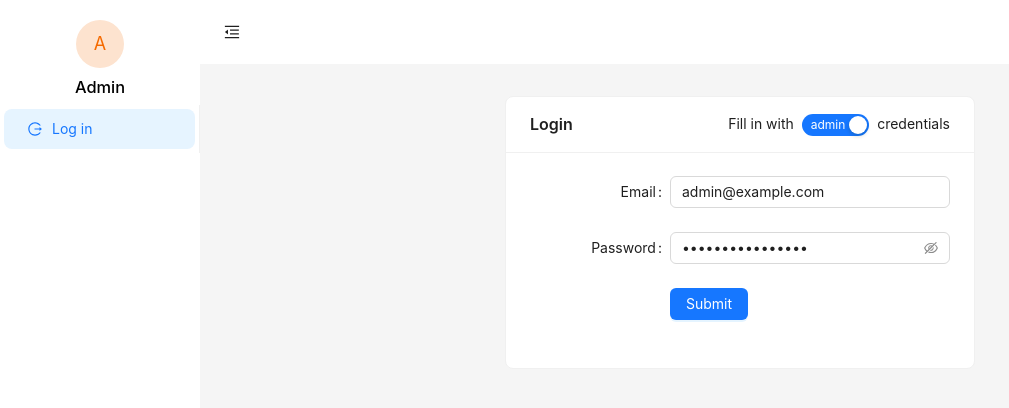
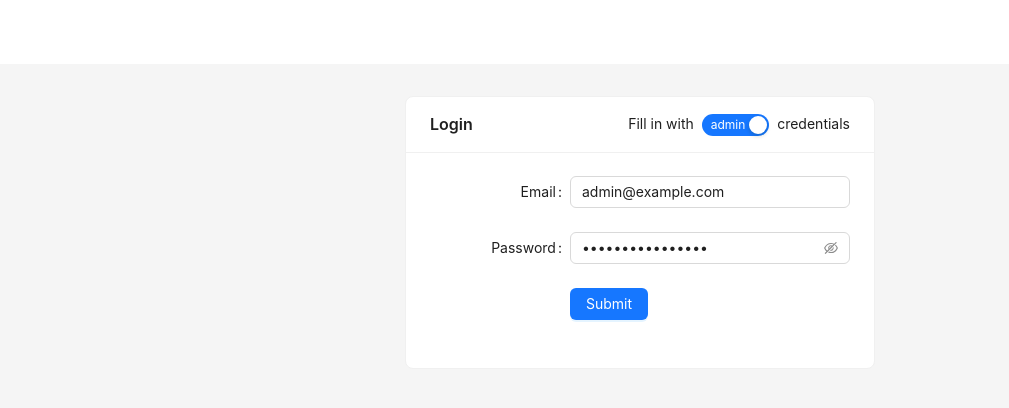
Before and after one commit to eyudina/ingredient-checker, a React (Create React App) app: page /ingredient-checker/login in a window 1280 px wide. Shown: the top 408 px of the page, without its empty margins (0-1009 px from the left). Built offline with nearby package versions, Linux system fonts and the light colour scheme.

Commit message:
Update access control and routing

```diff
--- a/src/App.tsx
+++ b/src/App.tsx
@@ -6,8 +6,7 @@ import LoginPage from "components/LoginPage";
 import AppLayout from "components/AppLayout";
 import { PropertiesTable } from "components/PropertiesTable";
 import { IngredientsTable } from "components/IngredientsTable";
-import { userHasFeature } from "utils";
-import { Feature } from "types";
+import PrivateRoute from "components/PrivateRoute";
 
 const App = () => {
   const currentUser = store.getState().auth.user;
@@ -17,8 +16,18 @@ const App = () => {
       <BrowserRouter basename="/ingredient-checker">
         <Routes>
           <Route path="/" element={<AppLayout />}>
-            <Route index element={<IngredientsTable />} />
-            <Route path="properties" element={<PropertiesTable />} />
+            <Route
+              path="/"
+              element={
+                <PrivateRoute element={<IngredientsTable />}></PrivateRoute>
+              }
+            />
+            <Route
+              path="properties"
+              element={
+                <PrivateRoute element={<PropertiesTable />}></PrivateRoute>
+              }
+            />
             <Route path="login" element={<LoginPage />} />
             <Route path="*" element={<Navigate to="/" />} />
           </Route>
--- a/src/components/AppLayout.tsx
+++ b/src/components/AppLayout.tsx
@@ -9,10 +9,7 @@ import {
   MenuFoldOutlined,
   MenuUnfoldOutlined,
 } from "@ant-design/icons";
-import { Feature } from "types";
-import { useSelector } from "react-redux";
-import { RootState } from "redux/store";
-import { userHasFeature } from "utils";
+import { useCurrentUser, useIsAdmin } from "./auth";
 
 const { Header, Sider, Content } = Layout;
 const { useBreakpoint } = Grid;
@@ -24,7 +21,6 @@ const items = [
     label: "Ingredients",
     icon: <ExperimentOutlined />,
     path: "/",
-    requiredFeatures: [Feature.ingredientIndex],
   },
   {
     key: "properties",
@@ -32,24 +28,15 @@ const items = [
     label: "Properties",
     icon: <DatabaseOutlined />,
     path: "/properties",
-    requiredFeatures: [],
   },
   {
     key: "logout",
     type: "item",
     label: "Log out",
     icon: <LogoutOutlined />,
-    path: "/logout",
+    path: "/login",
   },
 ];
-
-const loginMenuItem = {
-  key: "login",
-  type: "item",
-  label: "Log in",
-  icon: <LogoutOutlined />,
-  path: "/login",
-};
 
 export const AppLayout = () => {
   const screens = useBreakpoint();
@@ -58,9 +45,11 @@ export const AppLayout = () => {
   const [collapsed, setCollapsed] = useState(isMobile);
   const [pageTitle, setPageTitle] = useState("Ingredients");
   const [selectedKey, setSelectedKey] = useState("/");
+  const [showSidebar, setShowSidebar] = useState(true);
   const location = useLocation();
 
-  const currentUser = useSelector((state: RootState) => state.auth.user);
+  const currentUser = useCurrentUser();
+  const isAdmin = useIsAdmin();
 
   const {
     token: { colorBgContainer },
@@ -75,6 +64,7 @@ export const AppLayout = () => {
       case "/":
         setPageTitle("Ingredients");
         setSelectedKey("ingredients");
+        setShowSidebar(true);
         break;
       case "/properties":
         setPageTitle("Properties");
@@ -82,16 +72,19 @@ export const AppLayout = () => {
         break;
       case "/login":
         setPageTitle("");
-        setSelectedKey("login");
+        setSelectedKey("logout");
+        setShowSidebar(false);
         break;
       default:
         setPageTitle("Ingredients");
         setSelectedKey("ingredients");
+        setShowSidebar(true);
     }
   }, [location]);
 
   return (
     <Layout style={{ height: "auto", minHeight: "100vh" }}>
+      {currentUser && showSidebar && (
         <Sider
           width="200"
           theme="light"
@@ -101,37 +94,29 @@ export const AppLayout = () => {
         >
           <div style={{ textAlign: "center", marginTop: "20px" }}>
             <Avatar
-            style={{ backgroundColor: "#fde3cf", color: "#f56a00" }}
+              style={{
+                backgroundColor: isAdmin ? "#fde3cf" : "#e6f4ff",
+                color: isAdmin ? "#f56a00" : "#1890ff",
+              }}
               size={48}
             >
-            A
+              {isAdmin ? "A" : "U"}
             </Avatar>
-          <h3 style={{ marginTop: "10px" }}>Admin</h3>
+            <h3 style={{ marginTop: "10px" }}>{isAdmin ? "Admin" : "User"}</h3>
           </div>
           <Menu theme="light" selectedKeys={[selectedKey]} mode="inline">
             {currentUser &&
-            items
-              .filter(
-                (item) =>
-                  !item.requiredFeatures ||
-                  item.requiredFeatures.some((requiredFeature) =>
-                    userHasFeature(currentUser, requiredFeature)
-                  )
-              )
-              .map((item) => (
+              items.map((item) => (
                 <Menu.Item key={item.key} icon={item.icon}>
                   <Link to={item.path}>{item.label}</Link>
                 </Menu.Item>
               ))}
-          {!currentUser && (
-            <Menu.Item key={loginMenuItem.key} icon={loginMenuItem.icon}>
-              <Link to={loginMenuItem.path}>{loginMenuItem.label}</Link>
-            </Menu.Item>
-          )}
           </Menu>
         </Sider>
+      )}
       <Layout>
         <Header style={{ padding: 0, background: colorBgContainer }}>
+          {currentUser && showSidebar && (
             <Button
               type="text"
               icon={collapsed ? <MenuUnfoldOutlined /> : <MenuFoldOutlined />}
@@ -142,6 +127,7 @@ export const AppLayout = () => {
                 height: 64,
               }}
             />
+          )}
         </Header>
         <Content style={{ position: "relative", margin: "16px 16px 0" }}>
           <PageHeader ghost={true} title={pageTitle} style={{ padding: 0 }} />
--- a/src/components/PrivateRoute.tsx
+++ b/src/components/PrivateRoute.tsx
@@ -1,21 +1,19 @@
-import { TUser, UserRole } from "../types";
 import { useSelector } from "react-redux";
 import { RootState } from "../redux/store";
 import { Navigate } from "react-router-dom";
 
-type Props = {
-  role: UserRole;
-  component: React.Component;
-};
+interface PrivateRouteProps {
+  element: JSX.Element;
+}
 
-const PrivateRoute = (props: Props) => {
-  const user = useSelector((state: RootState) => state.auth.user);
+const PrivateRoute = ({ element }: PrivateRouteProps) => {
+  const { user } = useSelector((state: RootState) => state.auth);
 
-  if (!user || user.role !== props.role) {
-    return <Navigate to="/login" />;
+  if (!user) {
+    return <Navigate to="/login" replace />;
   }
 
-  return <div></div>;
+  return element;
 };
 
 export default PrivateRoute;
--- a/src/components/PropertiesTable.tsx
+++ b/src/components/PropertiesTable.tsx
@@ -9,9 +9,12 @@ import { TProperty } from "types";
 import AddPropertyModal from "./modals/AddPropertyModal";
 import UpdatePropertyModal from "./modals/UpdatePropertyModal";
 import RemovePropertyModal from "./modals/RemovePropertyModal";
+import { useIsAdmin } from "./auth";
 
 export const PropertiesTable = () => {
   const location = useLocation();
+
+  const isAdmin = useIsAdmin();
 
   const [showAddPropertyModal, setShowAddPropertyModal] = useState(false);
   const [recordToDelete, setRecordToDelete] = useState<string | undefined>(
@@ -73,7 +76,8 @@ export const PropertiesTable = () => {
       title: "Description",
       dataIndex: "description",
     },
-    {
+    isAdmin
+      ? {
           title: "Action",
           dataIndex: "action",
           width: 120,
@@ -96,7 +100,8 @@ export const PropertiesTable = () => {
               </a>
             </Space>
           ),
-    },
+        }
+      : {},
   ];
 
   return (
@@ -112,6 +117,7 @@ export const PropertiesTable = () => {
           callback={handleUpdate}
         />
       )}
+      {isAdmin && (
         <Space style={{ marginBottom: 16 }}>
           <Button
             type="primary"
@@ -124,6 +130,7 @@ export const PropertiesTable = () => {
             <AddPropertyModal callback={() => setShowAddPropertyModal(false)} />
           )}
         </Space>
+      )}
       <Table<TProperty>
         dataSource={properties}
         columns={columns}
--- /dev/null
+++ b/src/components/auth.tsx
@@ -0,0 +1,12 @@
+import { RootState } from "redux/store";
+import { useSelector } from "react-redux";
+import { UserRole } from "types";
+
+export const useCurrentUser = () => {
+  return useSelector((state: RootState) => state.auth.user);
+};
+
+export const useIsAdmin = () => {
+  const currentUser = useCurrentUser();
+  return currentUser && currentUser.role === UserRole.admin;
+};
--- a/src/components/modals/AddPropertyModal.tsx
+++ b/src/components/modals/AddPropertyModal.tsx
@@ -2,7 +2,7 @@ import { useState } from "react";
 import { useDispatch } from "react-redux";
 import { addProperty } from "../../redux/propertySlice";
 import { TProperty } from "../../types";
-import { Input, Space, Tag, message } from "antd";
+import { Input, Space, message } from "antd";
 import { v4 as uuidv4 } from "uuid";
 import ConfirmationModal from "./ConfirmationModal";
 
--- a/src/redux/authSlice.tsx
+++ b/src/redux/authSlice.tsx
@@ -1,15 +1,17 @@
 import { createSlice, PayloadAction } from "@reduxjs/toolkit";
-import { TUser } from "types";
+import { TUser, UserRole } from "types";
 import { mockUserList } from "mocks/mocks";
 
 type TAuthState = {
   user: TUser | null;
-  users: TUser[];
+  isAdmin: boolean;
+  userList: TUser[];
 };
 
 const initialState: TAuthState = {
   user: null,
-  users: mockUserList,
+  isAdmin: false,
+  userList: mockUserList,
 };
 
 const authSlice = createSlice({
@@ -18,6 +20,7 @@ const authSlice = createSlice({
   reducers: {
     loginSuccess: (state, action: PayloadAction<any>) => {
       state.user = action.payload.user;
+      state.isAdmin = action.payload?.role === UserRole.admin;
     },
     logoutSuccess: (state, action: PayloadAction<any>) => {
       state.user = null;
--- a/src/types.tsx
+++ b/src/types.tsx
@@ -16,16 +16,6 @@ export enum UserRole {
   admin = "admin",
 }
 
-export enum Feature {
-  ingredientIndex = "ingredientIndex",
-  ingredientManagement = "ingredientManagement",
-}
-
-export const featuresByRole = {
-  [UserRole.admin]: [Feature.ingredientIndex, Feature.ingredientManagement],
-  [UserRole.user]: [Feature.ingredientIndex],
-};
-
 export type TUser = {
   id: string;
   name: string;
--- a/src/utils.tsx
+++ /dev/null
@@ -1,5 +0,0 @@
-import { Feature, TUser, featuresByRole } from "types";
-
-export const userHasFeature = (user: TUser, feature: Feature) => {
-  return user && user.role && featuresByRole[user.role].includes(feature);
-};
```
Also changed, not shown: src/components/IngredientsTable.tsx (+12 -5 lines), src/components/LoginPage.tsx (+10 -10 lines). Lines whose indentation alone changed are shown as unchanged.
